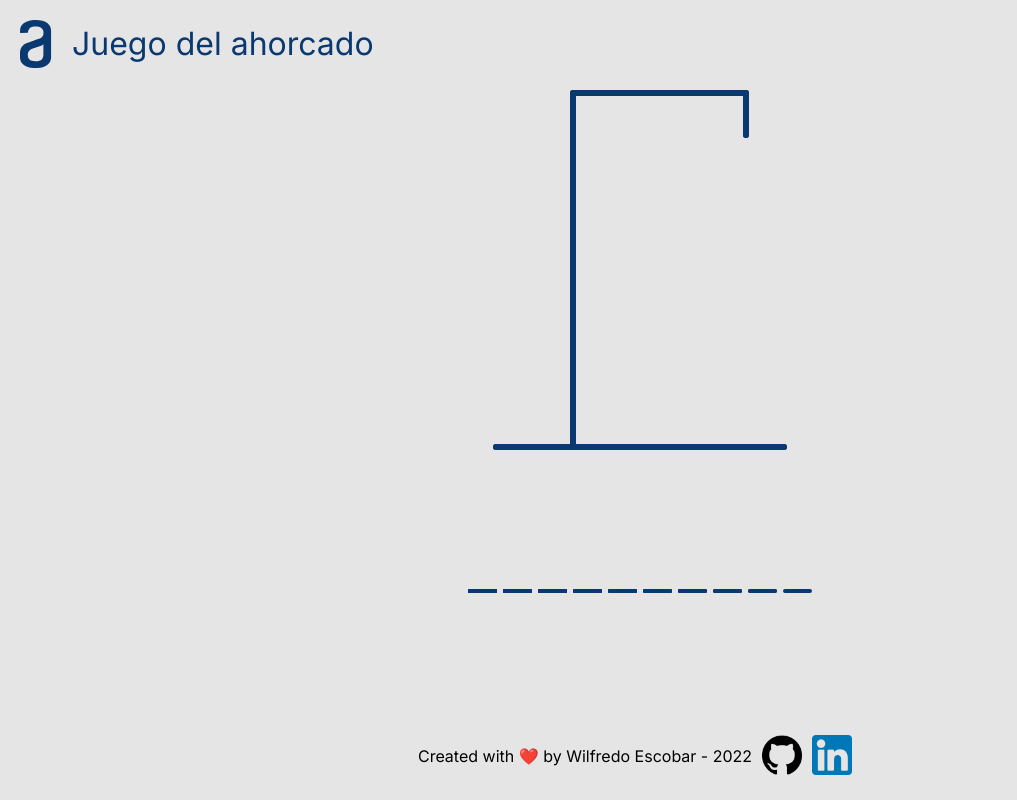
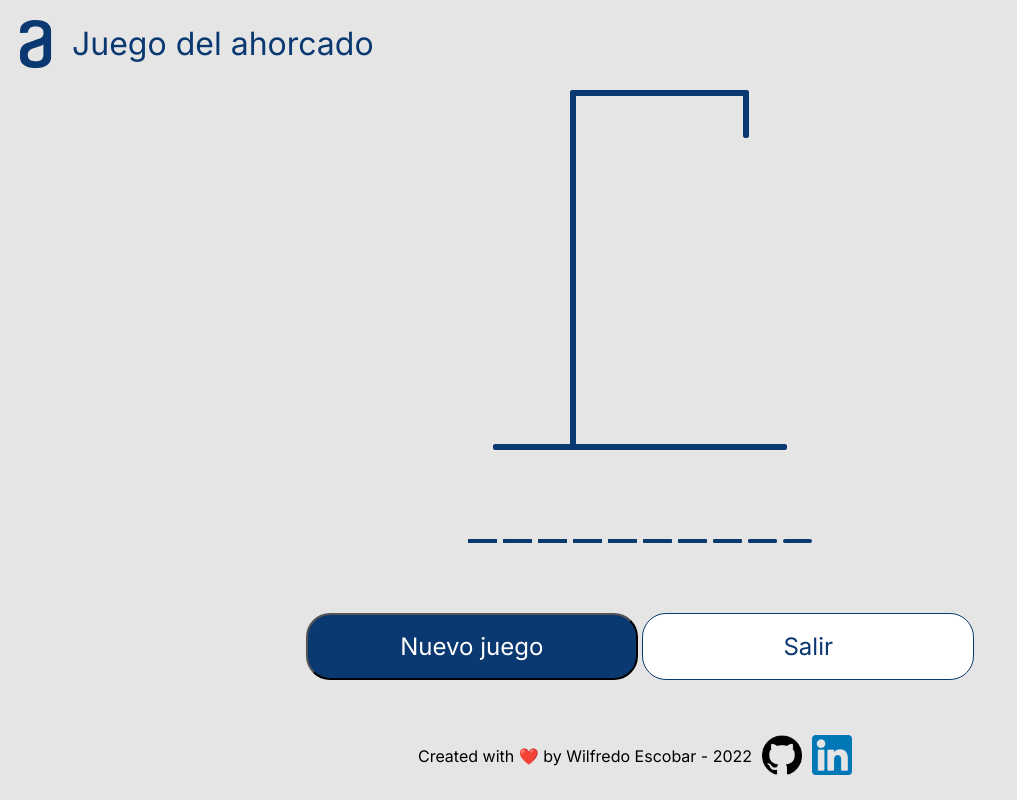
Before and after one commit to WilfredoEscS/juego-del-ahorcado, a plain HTML site: page index.html in a window 1280 px wide. Both pictures are taken after a click on the input "Iniciar juego". Shown: the whole page, without its empty margins (0-1017 px from the left). Drawn offline with nearby package versions, Linux system fonts and the light colour scheme.

Commit message:
Agrega los botones Nuevo juego y Salir

```diff
--- a/css/style.css
+++ b/css/style.css
@@ -94,21 +94,22 @@
   margin-right: 10px;
 }
 
-#boton-guardar.botones {
+#boton-guardar.botones,
+#boton-nuevoJuego.botones {
   width: 332px;
   height: 67px;
   background: #0a3871;
   color: #ffffff;
 }
 
-#boton-cancelar.botones {
+#boton-cancelar.botones,
+#boton-salir.botones {
   width: 332px;
   height: 67px;
   background: #ffffff;
   color: #0a3871;
   border: 1px solid #0a3871;
 }
-
 
 .canvas {
   grid-area: canvas;
--- a/index.html
+++ b/index.html
@@ -19,7 +19,7 @@
         <img src="img/logo.svg" alt="logo" />
         <h1>Juego del ahorcado</h1>
     </header>
-    <!-- Botones -->
+    <!-- Botones  del inicio-->
     <section class="inicio" id="pantalla-botones">
         <div id class="botones-inicio">
             <a href="#ahorcado">
@@ -43,7 +43,7 @@
 
         <div class="nueva-palabra_botones">
             <button class="botones" id="boton-guardar" onclick="guardarPalabra()">Guardar y empezar</button>
-            <button class="botones" id="boton-cancelar" onclick="cancelarAdicion()">Cancelar</button>
+            <button class="botones" id="boton-cancelar" onclick="volverAlInicio()">Cancelar</button>
         </div>
 
     </section>
@@ -51,6 +51,10 @@
     <section class="canvas" id="pantalla-juego">
         <canvas id="ahorcado" class="horca" width="294" height="360"> </canvas>
         <canvas class="palabra" id="letrero" width="350" height="100"> </canvas>
+        <div class="nueva-palabra_botones">
+            <button class="botones" id="boton-nuevoJuego" onclick="iniciarJuego()">Nuevo juego</button>
+            <button class="botones" id="boton-salir" onclick="volverAlInicio()">Salir</button>
+        </div>
     </section>
     <footer class="pie-pagina">
         <p>Created with ❤️ by Wilfredo Escobar - 2022</p>
--- a/js/ahorcado.js
+++ b/js/ahorcado.js
@@ -39,7 +39,7 @@ function guardarPalabra() {
   }
 }
 
-function cancelarAdicion() {
+function volverAlInicio() {
   location.reload();
 }
 
```
